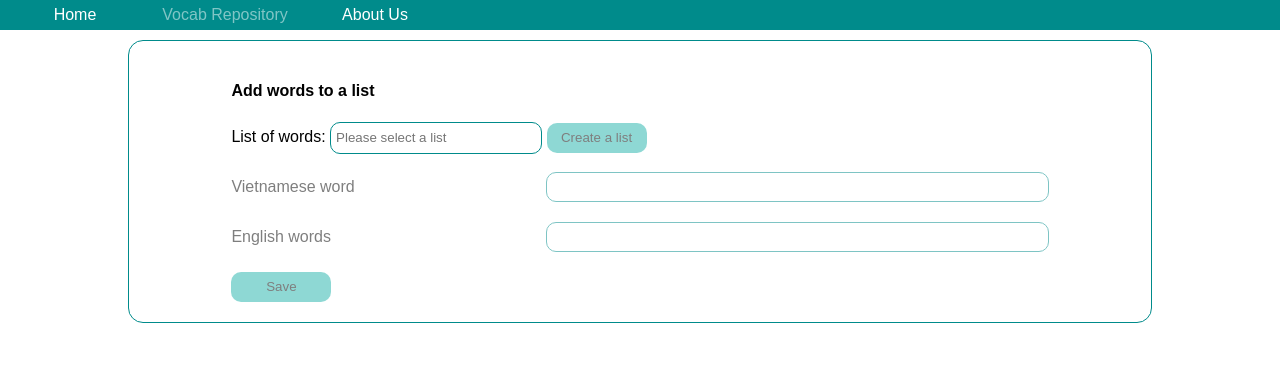
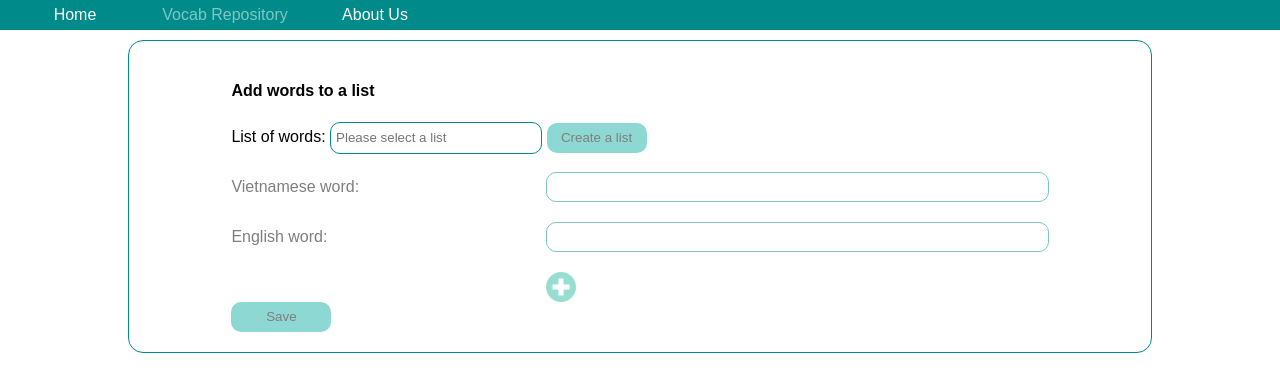
Before and after one commit to PhamVanMinh272/vocab_ielts, a Flask app: page /vocab_repository in a window 1280 px wide. Shown: the part 100-492 px from the top of the page. Run offline with Flask 2, Linux system fonts and the light colour scheme; data comes from the database, SQL or seed files in the repository; both versions use the stored data as it was after the commit.

Commit message:
add a vietnamese word must belong to a list

```diff
--- a/app.py
+++ b/app.py
@@ -79,16 +79,16 @@ def vocab_repository_page():
     )
 
 
-@app.route('/save_words', methods=['POST'])
+@app.route('/save-words', methods=['POST'])
 def save_words():
     try:
+        list_name_value = request.form['list_name']
         viet_value = request.form['viet']
         engs_value = request.form['engs']
-        if not viet_value or not engs_value:
-            flash('Failed to save. The words are empty.', 'error')
-            return redirect('/vocab_repository')
+        engs_value = json.loads(engs_value)
+        if not viet_value or not engs_value or not list_name_value:
+            return {'erMsg': 'Failed to save. The words are empty.'}, 400
         inserted_time = datetime.datetime.now().strftime("%Y-%m-%d %H:%M:%S")
-        engs = engs_value.split(',')
         db = get_db_connection()
         cur = db.cursor()
         cur.execute('select viet_id from viet_words where viet_word="{}"'.format(viet_value))
@@ -98,7 +98,13 @@ def save_words():
         else:
             cur.execute('insert into viet_words("viet_word", "inserted_time") values("{}", "{}")'.format(viet_value, inserted_time))
             viet_id = cur.lastrowid
-        for eng in engs:
+        # check list and vietnamese words. Create the relationship if it does not exist
+        cur.execute('select list_id from list where list_name="{}"'.format(list_name_value))
+        list_id = cur.fetchone()["list_id"]
+        cur.execute('select * from list_and_viet where list_id={} and viet_id={}'.format(list_id, viet_id))
+        if not cur.fetchall():
+            cur.execute('insert into list_and_viet("list_id", "viet_id") values({}, {})'.format(list_id, viet_id))
+        for eng in engs_value:
             if eng:
                 cur.execute('select eng_id from eng_words where eng_word="{}"'.format(eng))
                 rs = cur.fetchall()
@@ -108,9 +114,6 @@ def save_words():
                     rows = cur.fetchall()
                     if not rows:
                         cur.execute('insert into viet_eng("viet_id", "eng_id") values({}, {})'.format(viet_id, eng_id))
-                    else:
-                        flash('Already exists', 'success')
-                        return redirect('/vocab_repository')
                 else:
                     cur.execute(
                         'insert into eng_words("eng_word", "inserted_time") values("{}", "{}")'.format(
@@ -121,11 +124,12 @@ def save_words():
                     cur.execute('insert into viet_eng("viet_id", "eng_id") values({}, {})'.format(viet_id, eng_id))
         cur.close()
         db.commit()
-        flash('The words {} - {} were saved successfully.'.format(viet_value, engs_value), 'success')
-        return redirect('/vocab_repository')
+        return {"message": 'The words {} - {} in list {} were saved successfully.'.format(
+            viet_value, " - ".join(engs_value), list_name_value
+        )}, 200
     except Exception as ex:
         flash('Failed to save', 'error')
-        return redirect('/vocab_repository')
+        return {'erMsg': 'Failed to save.'}, 500
 
 
 @app.route('/learn_vocab', methods=['GET'])
--- a/static/css/vocab_repository.css
+++ b/static/css/vocab_repository.css
@@ -1,8 +1,8 @@
-.add-form label {
+.add-words-container label {
     width: 30%
 }
 
-.add-form input[type="text"] {
+.add-words-container input[type="text"] {
     float: right;
     width: 60%;
     height: calc(100% - 2px);
@@ -38,3 +38,28 @@
 .list-of-word-lists:focus {
     outline: none;
 }
+
+.add-words-container button.add-more-eng-word-field {
+    background: url('../public/add.png');
+    background-repeat: no-repeat;
+    background-size: 100% 100%;
+    -webkit-background-size: 100% 100%; /*  Safari  */
+    -khtml-background-size: 100% 100%; /*  Konqueror  */
+    -moz-background-size: 100% 100%; /*  Firefox  */
+    height: 30px;
+    width: 30px;
+    display: block;
+    transition: transform .2s; /* Animation */
+}
+
+.add-words-container button.add-more-eng-word-field:hover {
+    transform: scale(1.1);
+}
+
+.add-more-eng-word-field-container {
+    height: 30px;
+    padding: 0;
+    padding-left: calc(40% - 12px);
+    margin: 0;
+
+}
--- a/static/js/base.js
+++ b/static/js/base.js
@@ -9,7 +9,7 @@ function rmRedundantSpaces(value) {
 function showMessage(message, category) {
   var html = `<div class="${category}-message message"> \
                 ${message} \
-                <span class="closebtn" onclick="this.parentElement.style.display="none";">&times;</span> \
+                <span class="closebtn" onclick='this.parentElement.style.display="none";'>&times;</span> \
               </div> `
   $('.messages-container').html(html);
 }
--- a/static/js/vocab_repository.js
+++ b/static/js/vocab_repository.js
@@ -1,27 +1,17 @@
-$("#add-words-form").submit(function() {
-  rmInputRedundantSpaces("#viet");
-  rmInputRedundantSpaces("#engs");
-  return true
-});
-
-$("#list-creation-form").submit(function() {
-  rmInputRedundantSpaces("#list_name");
-});
-
 $("#list-of-word-lists").keyup(function() {
   var listName = rmRedundantSpaces($(this).val());
   if (!listName) {
     $(".create-a-list-btn").addClass("disabled");
-    $(".add-word-area").addClass("disabled");
+    $(".add-words-container").addClass("disabled");
     return false;
   }
   var validation_list_name = $("#list-of-lists").find("option[value='" + listName + "']");
   if (validation_list_name && validation_list_name.length > 0) {
     $(".create-a-list-btn").addClass("disabled");
-    $(".add-word-area").removeClass("disabled");
+    $(".add-words-container").removeClass("disabled");
   } else {
     $(".create-a-list-btn").removeClass("disabled");
-    $(".add-word-area").addClass("disabled");
+    $(".add-words-container").addClass("disabled");
   }
 });
 
@@ -32,7 +22,7 @@ $(".create-a-list-btn").click(function() {
     $("#list-of-lists").append(`<option value="${result.list_name}">`)
     showMessage(`The list ${result.list_name} was saved successfully.`, 'success');
     $(".create-a-list-btn").addClass("disabled");
-    $(".add-word-area").removeClass("disabled");
+    $(".add-words-container").removeClass("disabled");
   })
   .fail(function(error) {
     if (error.responseJSON) {
@@ -42,3 +32,38 @@ $(".create-a-list-btn").click(function() {
     }
   });
 });
+
+$(".add-more-eng-word-field").click(function() {
+  $(".more-eng-field").append(`
+  <div class="field">
+    <input class="eng-word" type="text" name="eng-word"/><br>
+  </div>
+  `);
+});
+
+$(".create-words-btn").click(function() {
+  rmInputRedundantSpaces("#list-of-word-lists");
+  rmInputRedundantSpaces(".viet-word");
+  var data = $('.eng-word').map(function() {
+    rmInputRedundantSpaces(this);
+    return this.value;
+  }).get();
+  $.post("/save-words", {
+    viet: $(".viet-word").val(),
+    engs: JSON.stringify(data),
+    list_name: $("#list-of-word-lists").val()
+  })
+  .done(function(result){
+    $(".more-eng-field").html('');
+    showMessage(result.message, 'success');
+    $(".viet-word").val('');
+    $(".eng-word").val('');
+  })
+  .fail(function(error) {
+    if (error.responseJSON) {
+      showMessage(error.responseJSON.erMsg, 'error');
+    } else {
+      showMessage("Cannot create the words.", 'error');
+    }
+  });
+});
--- a/templates/vocab_repository.html
+++ b/templates/vocab_repository.html
@@ -23,24 +23,24 @@
             </datalist>
             <button class="create-a-list-btn disabled">Create a list</button>
         </div>
-        <form id="add-words-form" class="add-form" action="/save_words" method="POST">
-            <div class="add-word-area disabled">
-                {% for field in form %}
-                    <div class="field">
-                        {{ field.label }}
-                        {{ field }}
-                        {% for field, errors in form.errors.items() %}
-                            <small>
-                                {{ ', '.join(errors) }}
-                            </small>
-                        {% endfor %}
-                    </div>
-                {% endfor %}
-                <button type="submit">
-                    Save
-                </button>
+        <div class="add-words-container disabled">
+            <div class="field">
+                <label>Vietnamese word: </label>
+                <input id="viet-word" class="viet-word" type="text" name="viet-word"/><br>
             </div>
-        </form>
+            <div class="field">
+                <label>English word: </label>
+                <input class="eng-word" type="text" name="eng-word"/><br>
+            </div>
+            <div class="more-eng-field">
+            </div>
+            <div class="field add-more-eng-word-field-container">
+                <button class="add-more-eng-word-field"></button>
+            </div>
+            <div>
+                <button class="create-words-btn">Save</button>
+            </div>
+        </div>
     </div>
 {% endblock %}
 {% block script %}
```
Also changed, not shown: db/vocab_test.db.
